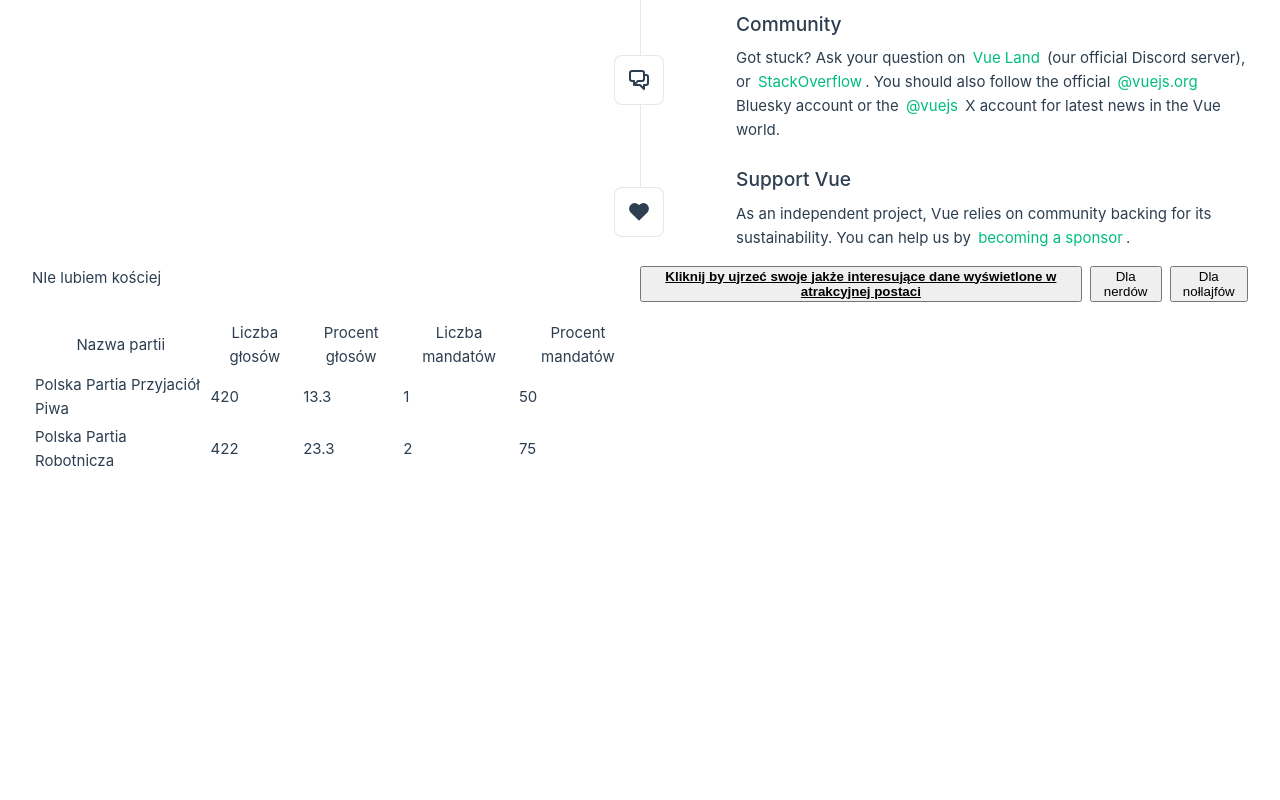
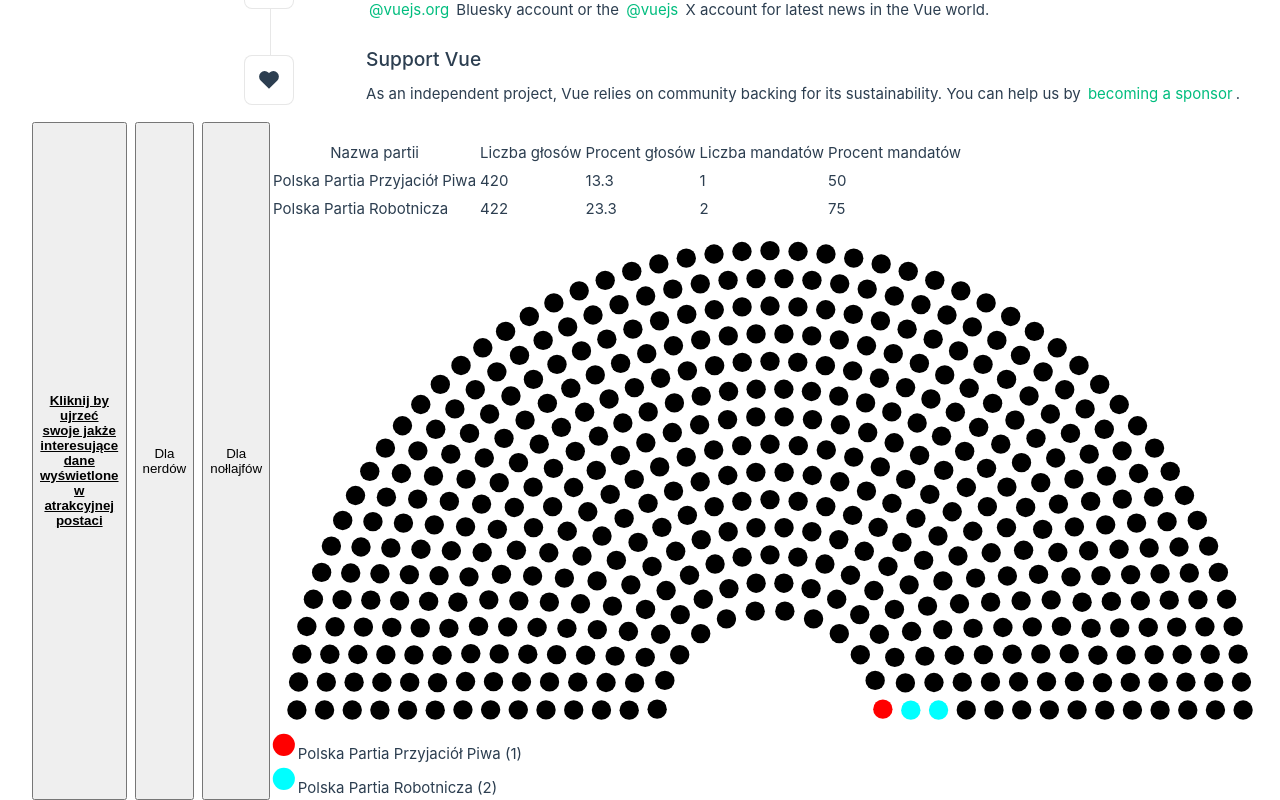
Before and after one commit to Mere-Decoders/Polish-election-simulation, a Vue app in the folder frontend/Polish-election-simulation/: page / in a window 1280 px wide. Shown: the part 394-1194 px from the top of the page. Before the commit the page ends 870 px from the top, so only its background shows below. Built offline with nearby package versions, Linux system fonts and the light colour scheme; the HTML template or start-up script is replaced by a standard one.

Commit message:
Implemented the Parliament component

```diff
--- a/frontend/Polish-election-simulation/src/App.vue
+++ b/frontend/Polish-election-simulation/src/App.vue
@@ -14,7 +14,6 @@ import Composition from './components/Composition.vue'
   </header>
 
   <RouterView />
-  NIe lubiem kościej
   <Composition/>
 </template>
 
--- a/frontend/Polish-election-simulation/src/components/Composition.vue
+++ b/frontend/Polish-election-simulation/src/components/Composition.vue
@@ -23,7 +23,7 @@
     </template>
 
     <template #methods>
-      <FillableSelect :elements="apiClient.getInstance().getApportionmentMethodsID()"/>
+      <!-- <FillableSelect :elements="apiClient.getInstance().getApportionmentMethodsID()"/> -->
       <MethodsTab/>
     </template>
 
--- /dev/null
+++ b/frontend/Polish-election-simulation/src/components/Parliament.vue
@@ -0,0 +1,192 @@
+<template>
+  <div>
+    <svg :width="2 * outerRadius" :height="outerRadius" xmlns="http://www.w3.org/2000/svg">
+      <circle
+        v-for="(dot, index) in dots"
+        :key="index"
+        :cx="outerRadius + orbits[dot.position.orbit].radius * Math.cos(orbits[dot.position.orbit].anglePerBall * (dot.position.index + 0.5))"
+        :cy="outerRadius - orbits[dot.position.orbit].radius * Math.sin(orbits[dot.position.orbit].anglePerBall * (dot.position.index + 0.5))"
+        :r="dotRadius * 0.7"
+        :fill="getColorForDot(dot.colorIndex)"
+      />
+    </svg>
+    <div class="legend-container">
+      <div
+        v-for="(party, index) in resultsToDisplay"
+        :key="index"
+        class="legend-item"
+      >
+        <svg :width="dotRadius * 2" :height="dotRadius * 2">
+          <circle :cx="dotRadius" :cy="dotRadius" :r="dotRadius * 0.8" :fill="getColorForDot(index)" />
+        </svg>
+        <span class="legend-text">{{ party.partyName }} ({{ party.seats }})</span>
+      </div>
+    </div>
+  </div>
+</template>
+
+<script setup lang='ts'>
+  import ResultsTableRow from '../api/ResultsTableRow.ts'
+
+  const props = defineProps<{
+    resultsToDisplay: ResultsTableRow[]
+    innerRadius: number
+    outerRadius: number
+  }>()
+
+  var innerRadius: number = props.innerRadius
+  var outerRadius: number = props.outerRadius
+
+  var dotRadius: number
+  const desiredDots: number = 460
+
+  {
+    function circleArea(R: number): number {
+      return Math.PI * R * R
+    }
+
+    function dotsFitting(innerRadius: number, outerRadius: number, dotRadius: number) {
+      if (outerRadius <= innerRadius || Math.abs(outerRadius - innerRadius) < 2.0 * dotRadius)
+        throw new Error(`Improper arguments: innerRadius(${innerRadius}), outerRadius(${outerRadius}) and dotRadius(${dotRadius})`)
+
+      let result: number = 0
+      for (let iRadius = innerRadius + dotRadius; iRadius <= outerRadius - dotRadius; iRadius += 2 * dotRadius) {
+        var radialDotLength = 2 * Math.asin(dotRadius / iRadius)
+        var numberOfDots = Math.floor(Math.PI / radialDotLength)
+        result += numberOfDots
+      }
+
+      return result
+    }
+
+    var totalArea: number = (circleArea(outerRadius) - circleArea(innerRadius)) / 2
+    var lowerBound: number = Math.sqrt(totalArea / 2 / desiredDots / 4) // Approximate number of circles that fit in the given area
+    var upperBound: number = Math.sqrt(totalArea * 3 / 2 / desiredDots / 4) // (1/2 of the total area and 3/2 of the total area)
+
+    var dotsUpper = dotsFitting(innerRadius, outerRadius, lowerBound)
+    var dotsLower = dotsFitting(innerRadius, outerRadius, upperBound)
+
+    if (!(dotsLower <= desiredDots && dotsUpper >= desiredDots))
+      throw new Error(`The desired radius outside of range [${dotsLower}, ${dotsUpper}] (${desiredDots} desired)`)
+
+    console.log(`dotsLower = ${dotsLower}, dotsUpper = ${dotsUpper}`)
+
+    while (!(dotsLower === desiredDots || dotsUpper === desiredDots || Math.abs(lowerBound- upperBound) < 0.000001)) {
+      var nextBound = (lowerBound + upperBound) / 2.0
+      var dotsNext = dotsFitting(innerRadius, outerRadius, nextBound)
+
+      if (dotsNext <= desiredDots) {
+        upperBound = nextBound
+	dotsLower = dotsNext
+      }
+      else {
+        lowerBound = nextBound
+	dotsUpper = dotsNext
+      }
+
+      console.log(`dotsLower = ${dotsLower}, dotsUpper = ${dotsUpper}, upperBound = ${upperBound}, lowerBound = ${lowerBound}`)
+    }
+
+    if (dotsLower === desiredDots)
+      dotRadius = upperBound
+    else if (dotsUpper  === desiredDots)
+      dotRadius = lowerBound
+    else
+      dotRadius = lowerBound
+  }
+
+  class Orbit {
+    radius: Number = 0
+    numberOfDots: Number = 0
+    anglePerBall: Number = 0
+  }
+
+  var orbits: Orbit[] = []
+  var total_dots = 0
+
+  {
+    for(let iRadius = innerRadius + dotRadius; iRadius <= outerRadius - dotRadius; iRadius += 2 * dotRadius) {
+      var nextOrbit: Orbit = new Orbit()
+      nextOrbit.radius = iRadius
+
+      var radialDotLength = 2 * Math.asin(dotRadius / iRadius)
+      nextOrbit.numberOfDots = Math.floor(Math.PI / radialDotLength)
+      nextOrbit.anglePerBall = Math.PI / nextOrbit.numberOfDots
+      orbits.push(nextOrbit)
+
+      total_dots += nextOrbit.numberOfDots
+    }
+  }
+
+  class ParliamentCoord {
+    orbit: Number = 0
+    index: Number = 0
+
+    next(): ParliamentCoord {
+      var lastCoord: ParliamentCoord = structuredClone(this)
+
+      this.orbit++
+      if (this.orbit >= orbits.length) {
+        this.index++
+        this.orbit = 0
+	for (const orbitIterator of orbits)
+          if (orbitIterator.numberOfDots <= this.index) {
+            this.orbit++
+	  }
+      }
+
+      return lastCoord
+    }
+  }
+
+  console.log(props.resultsToDisplay)
+
+  class SeatIterator {
+    party: Number = 0
+    index: Number = 0
+
+    next() {
+      if (this.party >= props.resultsToDisplay.length)
+        return -1
+
+      var lastParty = this.party
+      this.index++
+      if (this.index >= props.resultsToDisplay[this.party].seats) {
+        this.index = 0
+	this.party++
+      }
+      return lastParty
+    }
+  }
+
+  class Dot {
+    position: ParliamentCoord
+    colorIndex: Number
+  }
+
+  var dots: Dot[] = []
+
+  var beginning = new ParliamentCoord()
+  var seatIterator = new SeatIterator()
+  for (var dotIndex = 0; dotIndex < desiredDots; dotIndex++) {
+    var dot = new Dot()
+    dot.position = beginning.next()
+    dot.colorIndex = seatIterator.next()
+    dots.push(dot)
+  }
+
+  console.log(`total dots = ${total_dots}`)
+  console.log(orbits)
+
+  function getColorForDot(colorIndex: number): string {
+    if (colorIndex === -1) {
+      return 'hsl(0, 0%, 0%)'
+    }
+
+    const maxColorIndex = props.resultsToDisplay.length
+    const hue = maxColorIndex > 0 ? (colorIndex / maxColorIndex) * 360 : 0
+    return `hsl(${hue}, 100%, 50%)`
+  }
+
+  console.log(dots)
+</script>
--- a/frontend/Polish-election-simulation/src/components/tabs/VisualizationTab.vue
+++ b/frontend/Polish-election-simulation/src/components/tabs/VisualizationTab.vue
@@ -1,5 +1,10 @@
 <template>
   <ResultsTable :resultsToDisplay="resultsToDisplay"/>
+  <Parliament
+    :resultsToDisplay="resultsToDisplay"
+    :innerRadius = "100"
+    :outerRadius = "500"
+  />
 </template>
 
 <script setup lang='ts'>
@@ -8,6 +13,7 @@
   import Results from '../../api/Results.ts'
   import ResultsTableRow from '../../api/ResultsTableRow.ts'
   import ResultsTable from '../ResultsTable.vue'
+  import Parliament from '../Parliament.vue'
 
   const props = defineProps({
     results: Results
```
